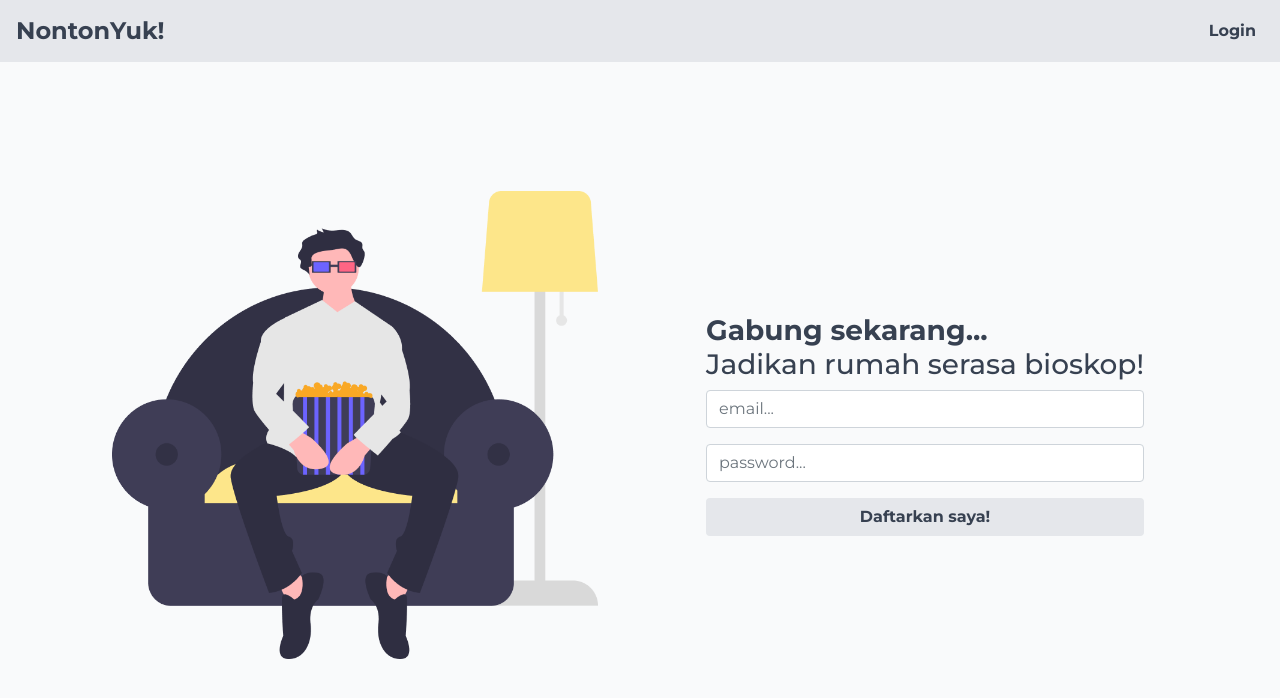
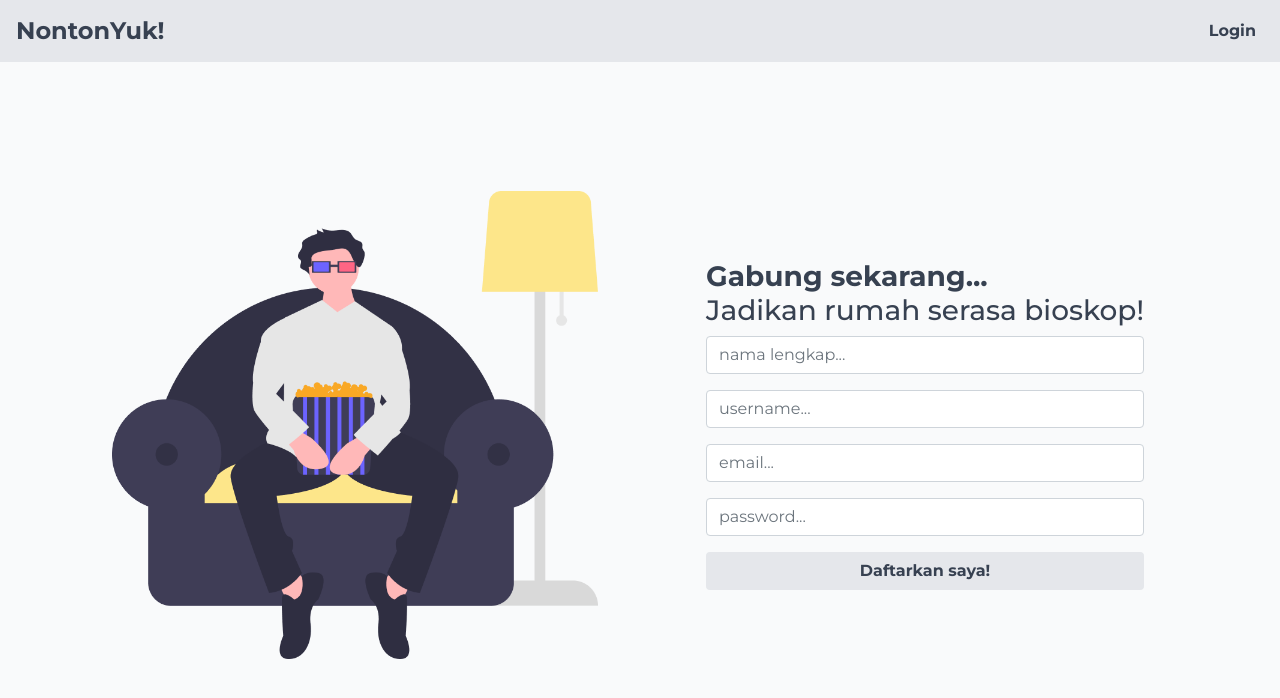
Before and after one commit to ifindev/movie-store-website, an Angular app: page /daftar in a window 1280 px wide. Shown: the top 698 px of the page. Built offline with nearby package versions, Linux system fonts and the light colour scheme.

Commit message:
Add fields for nama lengkap and username di form signup-desktop

```diff
--- a/src/app/layout/signup-desktop/signup-desktop.component.html
+++ b/src/app/layout/signup-desktop/signup-desktop.component.html
@@ -10,6 +10,22 @@
           Jadikan rumah serasa bioskop!
         </h3>
         <form>
+          <div class="form-group">
+            <input
+              type="text"
+              class="form-control"
+              id="namaLengkap"
+              placeholder="nama lengkap..."
+            />
+          </div>
+          <div class="form-group">
+            <input
+              type="text"
+              class="form-control"
+              id="username"
+              placeholder="username..."
+            />
+          </div>
           <div class="form-group">
             <input
               type="email"
```
